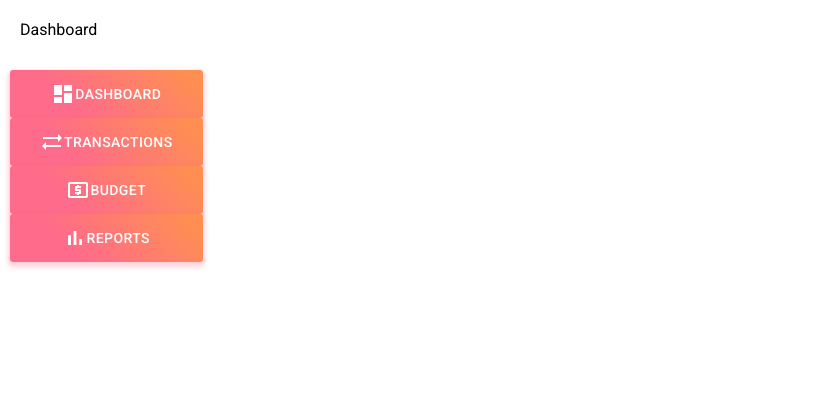
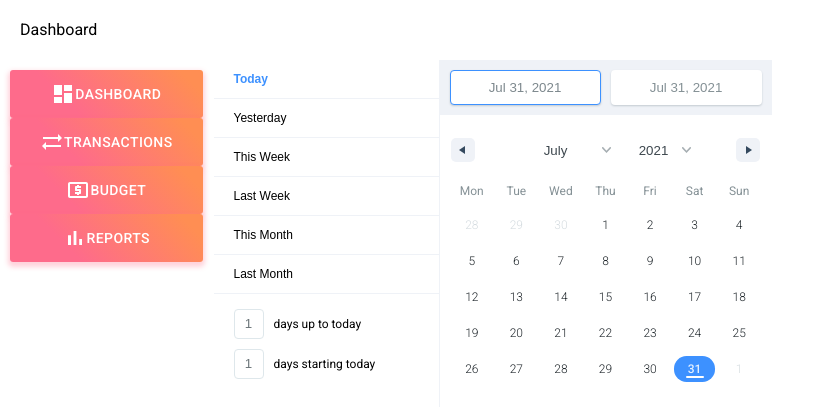
Before and after one commit to CardoTisler/Behemoth, a React (Create React App) app: page / in a window 1280 px wide. Shown: the top 420 px of the page, without its empty margins (0-829 px from the left). Built offline with nearby package versions, Linux system fonts and the light colour scheme.

Commit message:
added Calendar component to Dashboard

```diff
--- a/package.json
+++ b/package.json
@@ -3,13 +3,18 @@
   "version": "0.1.0",
   "private": true,
   "dependencies": {
+    "@date-io/date-fns": "^1.3.13",
     "@material-ui/core": "^4.12.3",
     "@material-ui/icons": "^4.11.2",
+    "@material-ui/pickers": "^3.3.10",
     "@testing-library/jest-dom": "^5.14.1",
     "@testing-library/react": "^11.2.7",
     "@testing-library/user-event": "^12.8.3",
+    "date-fns": "^2.23.0",
     "react": "^17.0.2",
+    "react-date-range": "^1.3.0",
     "react-dom": "^17.0.2",
+    "react-minimal-datetime-range": "^1.6.0",
     "react-scripts": "4.0.3",
     "web-vitals": "^1.1.2"
   },
--- a/src/App.css
+++ b/src/App.css
@@ -13,9 +13,13 @@ body {
 }
 
 .App {
-  text-align: center;
+  flex-flow: column;
 }
 
+.content{
+  display: flex;
+  flex-direction: row;
+}
 .banner{
   text-align: left;
   padding: 20px;
@@ -29,10 +33,10 @@ body {
 nav{
   list-style-type: none;
   padding: 10px;
-  width: 200px;
+  display: inline-block;
   border-right: solid;
   border-right-width: 1px;
   border-color: white;
 
-  height: 90vh;
+  height: 50vh;
 }
--- a/src/App.js
+++ b/src/App.js
@@ -1,7 +1,9 @@
 import './App.css';
+import {useState} from 'react'
 import Banner from './components/Banner'
 import NavigationBar from './components/NavigationBar'
-import {useState} from 'react'
+import Dashboard from './components/dashboard/Dashboard'
+import DateFilter from './components/dashboard/DateFilter'
 
 function App() {
   const [bannerTitle, setBannerTitle] = useState('Dashboard')
@@ -14,9 +16,15 @@ function App() {
   return (
     <div className="App">
       <Banner title={bannerTitle}/>
-      <NavigationBar onButtonClick={handleBannerText}/>
+
+      <div className='content'>
+        <NavigationBar onButtonClick={handleBannerText}/>
+        <Dashboard />
+      </div>
     </div>
   );
+
+
 }
 
 export default App;
--- a/src/components/NavButton.js
+++ b/src/components/NavButton.js
@@ -12,6 +12,7 @@ const NavButton = (props) => {
           color: 'white',
           height: 48,
           padding: '0 30px',
+          width: '100%'
         },
     });
     const classes = useStyles();
--- /dev/null
+++ b/src/components/dashboard/Dashboard.js
@@ -0,0 +1,13 @@
+import React from 'react'
+import DateFilter from './DateFilter'
+
+const Dashboard = () => {
+    return (
+        <div>
+
+            <DateFilter />
+        </div>
+    )
+}
+
+export default Dashboard
--- /dev/null
+++ b/src/components/dashboard/DateFilter.js
@@ -0,0 +1,27 @@
+import 'react-date-range/dist/styles.css'; // main style file
+import 'react-date-range/dist/theme/default.css'; // theme css file
+import {DateRangePicker} from 'react-date-range'
+
+import DateFnsUtils from '@date-io/date-fns';
+import { MuiPickersUtilsProvider } from '@material-ui/pickers';
+
+const DateFilter = () => {
+    const handleSelect = (date) => {
+        console.log(date); //native Date object
+    }
+
+    const selectionRange = {
+        startDate: new Date(),
+        endDate: new Date(),
+        key: 'selection'
+    }
+    return (
+        <DateRangePicker
+        weekStartsOn={1}
+        ranges={[selectionRange]}
+        onChange={handleSelect} />
+
+    )
+}
+
+export default DateFilter
```
Also changed, not shown: src/components/dashboard/Graph.js (added), src/components/dashboard/SummaryElement.js (added), 1 other file (tests, documents, lock files or other folders).
